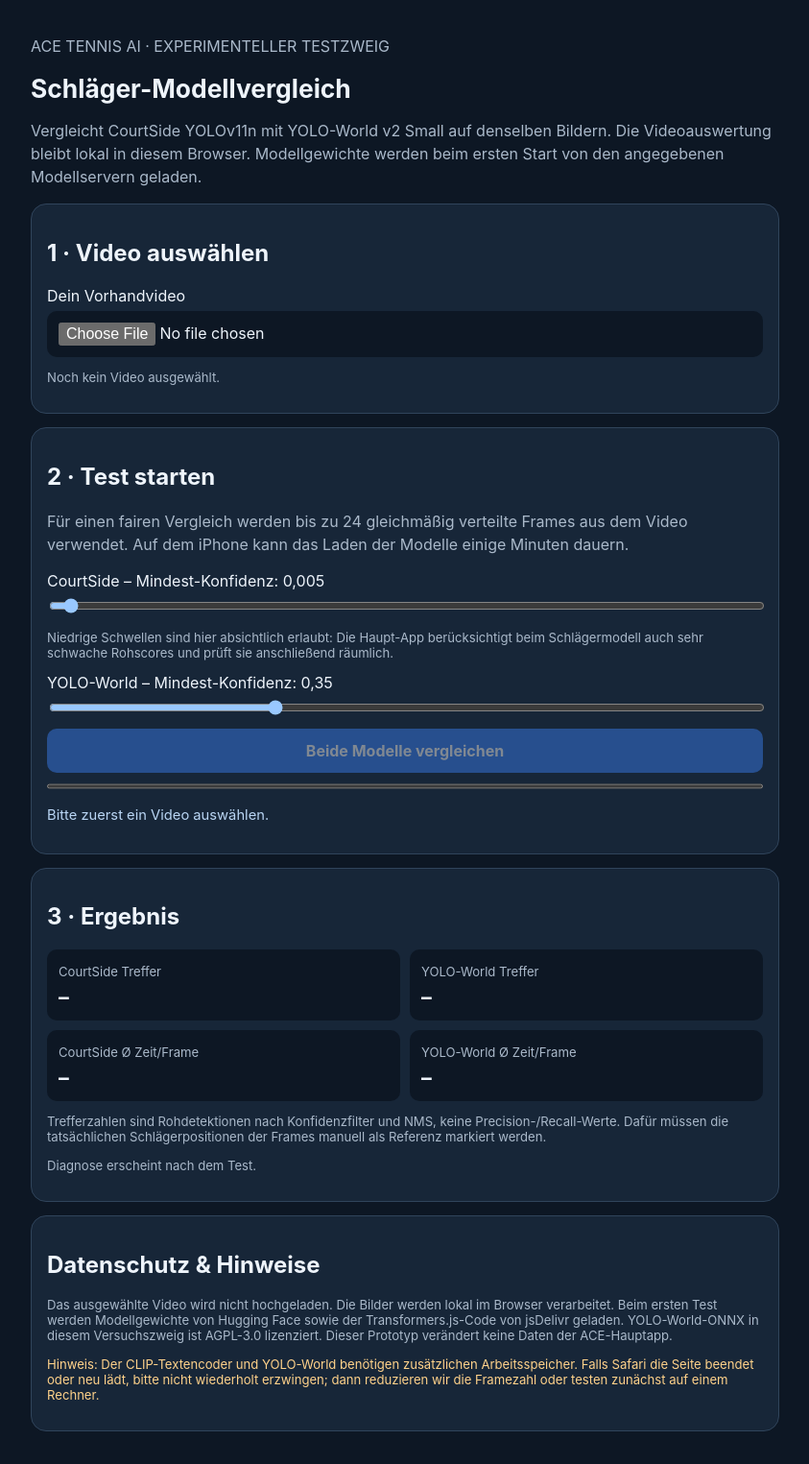
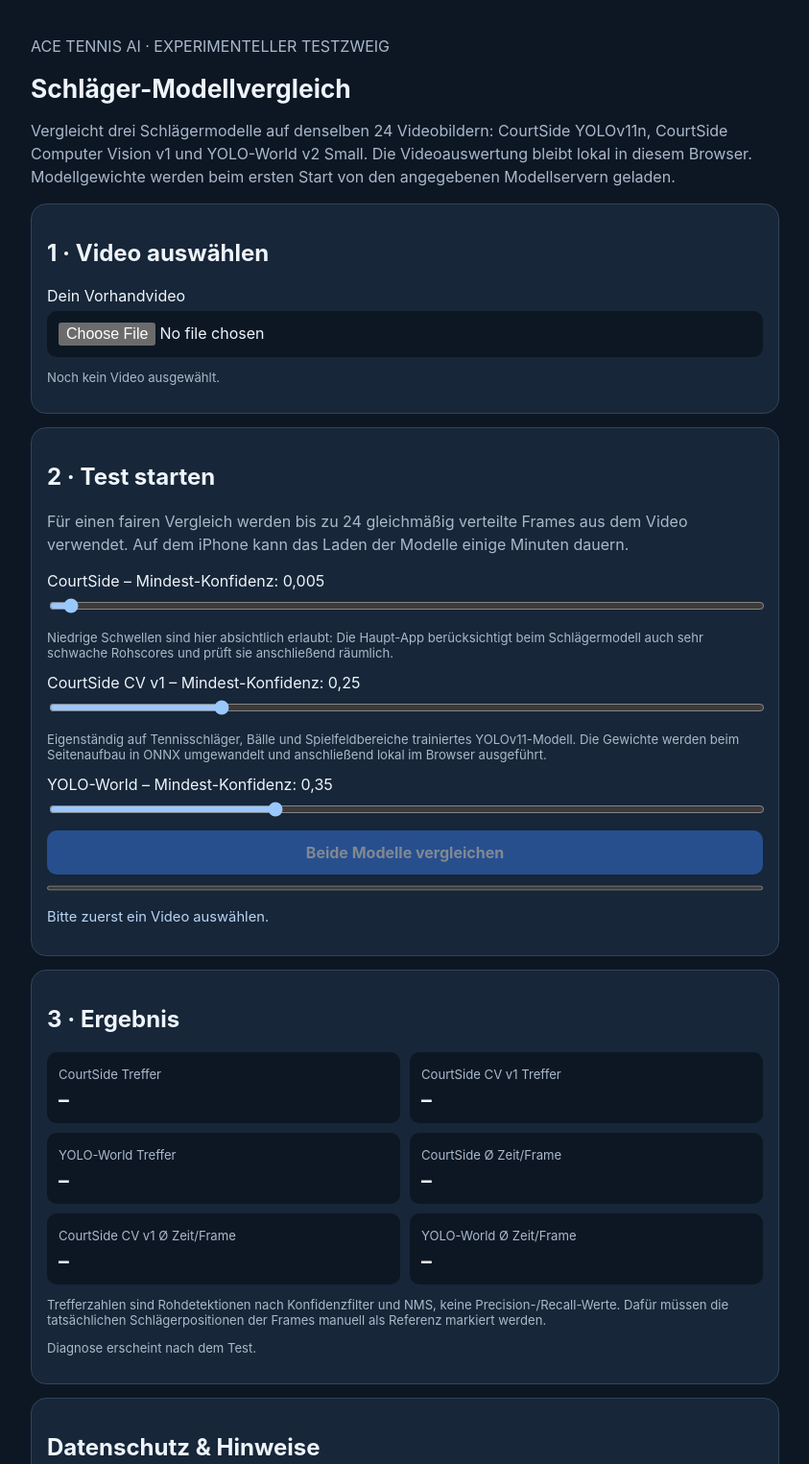
Before and after one commit to Mrpomfi/ace-tennis-ai-benchmark, a plain HTML site: page index.html in a window 1280 px wide. Shown: the top 1525 px of the page at 96% size, without its empty margins (218-1061 px from the left). Drawn offline with Linux system fonts and the light colour scheme.

Commit message:
Add third CourtSide CV v1 model to benchmark UI

```diff
--- a/index.html
+++ b/index.html
@@ -10,7 +10,7 @@
 <body>
 <p class="muted">ACE TENNIS AI · EXPERIMENTELLER TESTZWEIG</p>
 <h1>Schläger-Modellvergleich</h1>
-<p class="muted">Vergleicht CourtSide YOLOv11n mit YOLO-World v2 Small auf denselben Bildern. Die Videoauswertung bleibt lokal in diesem Browser. Modellgewichte werden beim ersten Start von den angegebenen Modellservern geladen.</p>
+<p class="muted">Vergleicht drei Schlägermodelle auf denselben 24 Videobildern: CourtSide YOLOv11n, CourtSide Computer Vision v1 und YOLO-World v2 Small. Die Videoauswertung bleibt lokal in diesem Browser. Modellgewichte werden beim ersten Start von den angegebenen Modellservern geladen.</p>
 <section class="card">
 <h2>1 · Video auswählen</h2>
 <label for="videoFile">Dein Vorhandvideo</label><input id="videoFile" type="file" accept="video/*">
@@ -23,6 +23,9 @@
 <label for="baseThreshold">CourtSide – Mindest-Konfidenz: <span id="baseThresholdValue">0,005</span></label>
 <input id="baseThreshold" type="range" min=".001" max=".20" step=".001" value=".005" style="width:100%">
 <p class="small">Niedrige Schwellen sind hier absichtlich erlaubt: Die Haupt-App berücksichtigt beim Schlägermodell auch sehr schwache Rohscores und prüft sie anschließend räumlich.</p>
+<label for="cv1Threshold">CourtSide CV v1 – Mindest-Konfidenz: <span id="cv1ThresholdValue">0,25</span></label>
+<input id="cv1Threshold" type="range" min=".05" max=".90" step=".05" value=".25" style="width:100%">
+<p class="small">Eigenständig auf Tennisschläger, Bälle und Spielfeldbereiche trainiertes YOLOv11-Modell. Die Gewichte werden beim Seitenaufbau in ONNX umgewandelt und anschließend lokal im Browser ausgeführt.</p>
 <label for="worldThreshold">YOLO-World – Mindest-Konfidenz: <span id="worldThresholdValue">0,35</span></label>
 <input id="worldThreshold" type="range" min=".10" max=".90" step=".05" value=".35" style="width:100%">
 <button id="run" disabled>Beide Modelle vergleichen</button>
@@ -33,8 +36,10 @@
 <h2>3 · Ergebnis</h2>
 <div class="grid">
 <div class="metric"><span class="small">CourtSide Treffer</span><b id="baseCount">–</b></div>
+<div class="metric"><span class="small">CourtSide CV v1 Treffer</span><b id="cv1Count">–</b></div>
 <div class="metric"><span class="small">YOLO-World Treffer</span><b id="worldCount">–</b></div>
 <div class="metric"><span class="small">CourtSide Ø Zeit/Frame</span><b id="baseTime">–</b></div>
+<div class="metric"><span class="small">CourtSide CV v1 Ø Zeit/Frame</span><b id="cv1Time">–</b></div>
 <div class="metric"><span class="small">YOLO-World Ø Zeit/Frame</span><b id="worldTime">–</b></div>
 </div>
 <p class="small">Trefferzahlen sind Rohdetektionen nach Konfidenzfilter und NMS, keine Precision-/Recall-Werte. Dafür müssen die tatsächlichen Schlägerpositionen der Frames manuell als Referenz markiert werden.</p>
@@ -47,5 +52,5 @@
 <p class="small warn">Hinweis: Der CLIP-Textencoder und YOLO-World benötigen zusätzlichen Arbeitsspeicher. Falls Safari die Seite beendet oder neu lädt, bitte nicht wiederholt erzwingen; dann reduzieren wir die Framezahl oder testen zunächst auf einem Rechner.</p>
 </section>
 <script src="https://cdn.jsdelivr.net/gh/Mrpomfi/ace-tennis-ai@main/vendor/onnxruntime-web/ort.wasm.min.js"></script>
-<script src="./benchmark.js?v=logit-fix-20261119-1" type="module"></script>
+<script src="./benchmark.js?v=three-models-cv1-20261119-1" type="module"></script>
 </body></html>
```
